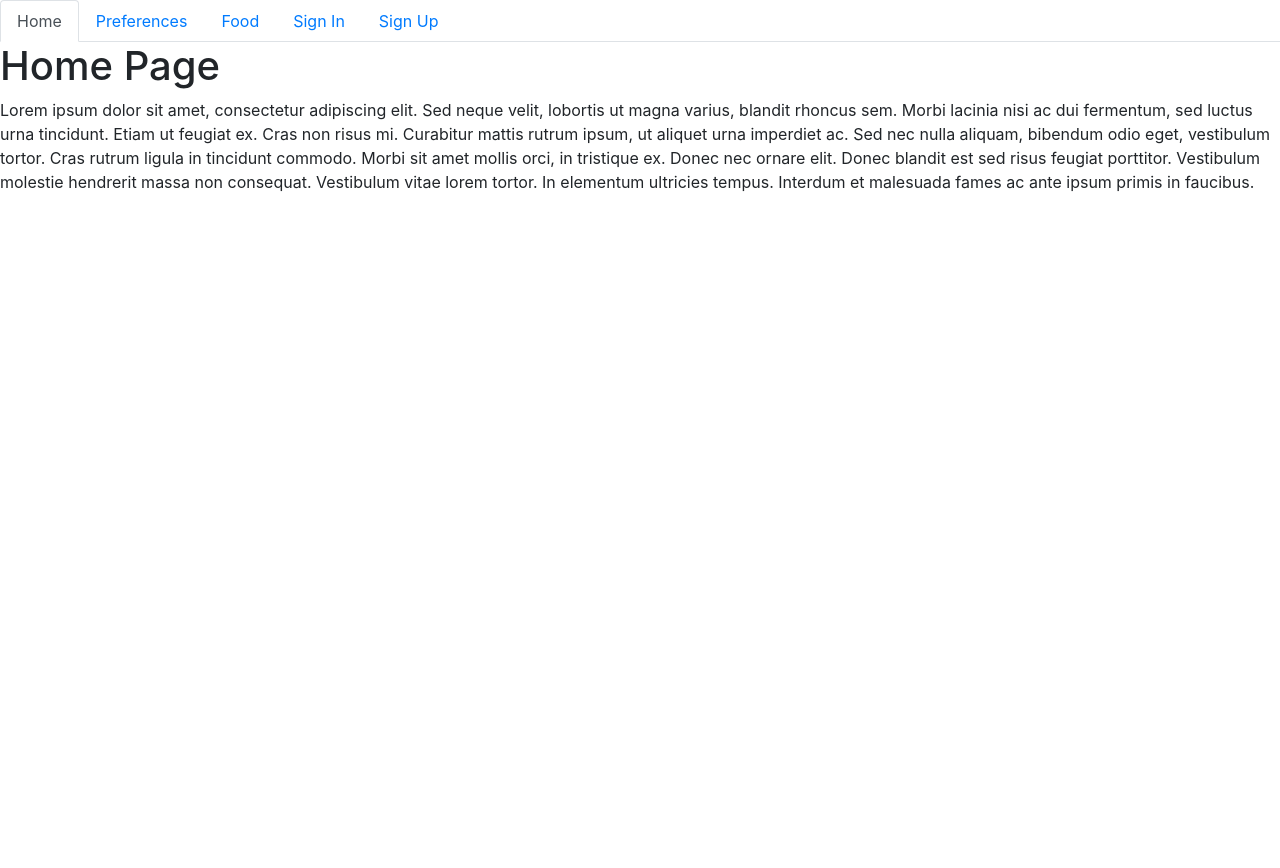
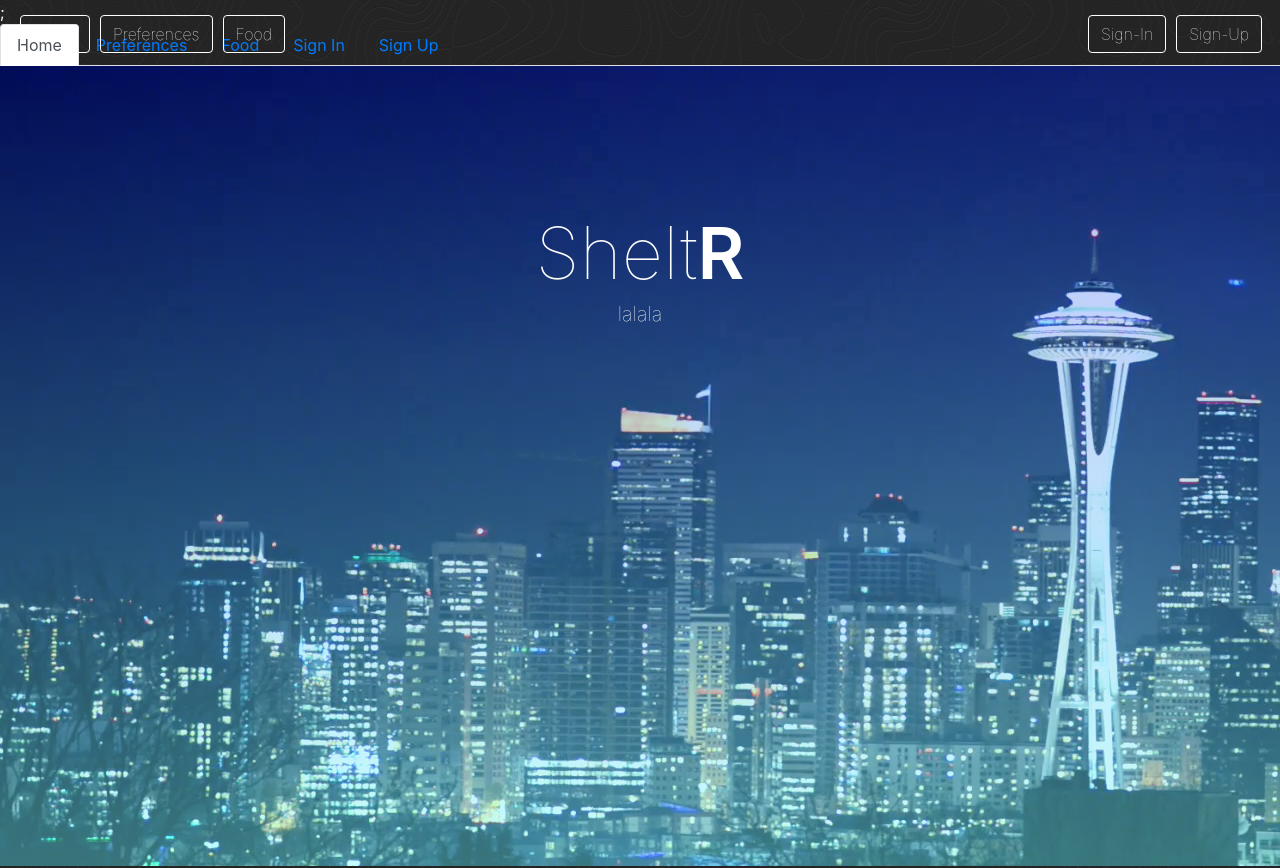
Before and after one commit to felix911104/project-3, a React (Create React App) app: page / in a window 1280 px wide. Shown: the top 868 px of the page. Before the commit the page ends 800 px from the top, so only its background shows below. Built offline with nearby package versions, Linux system fonts and the light colour scheme.

Commit message:
update day1-frontend

```diff
--- a/public/index.html
+++ b/public/index.html
@@ -6,7 +6,7 @@
     <meta name="viewport" content="width=device-width, initial-scale=1" />
     <meta name="theme-color" content="#000000" />
     <link rel="stylesheet" href="https://stackpath.bootstrapcdn.com/bootstrap/4.3.1/css/bootstrap.min.css" integrity="sha384-ggOyR0iXCbMQv3Xipma34MD+dH/1fQ784/j6cY/iJTQUOhcWr7x9JvoRxT2MZw1T" crossorigin="anonymous">
-
+    <link rel="stylesheet" href="./style.css">;
     <!--
       manifest.json provides metadata used when your web app is installed on a
       user's mobile device or desktop. See https://developers.google.com/web/fundamentals/web-app-manifest/
--- /dev/null
+++ b/public/style.css
@@ -0,0 +1,4 @@
+body {
+    background-image: url("./img/bg.png");
+    color: white;
+}
--- a/src/App.js
+++ b/src/App.js
@@ -6,6 +6,7 @@ import Preferences from "./components/pages/Preferences/index";
 import Food from "./components/pages/Food/index";
 import SignIn from "./components/pages/SignIn/index";
 import SignUp from "./components/pages/SignUp/index";
+// import "../src/components/pages/style.css"
 
 function App() {
   return (
--- /dev/null
+++ b/src/components/Jumbotron/index.js
@@ -0,0 +1,43 @@
+import React from "react";
+import "./style.css"
+
+function Jumbotron() {
+    return (
+        <div>
+            <div id="cover">
+                <div className="jumbotron jumbotron-fluid">
+                    <div className="btn-group rightHeader">
+                        <a href="/signin"><button className="btn btn-outline-primary">Sign-In</button></a>
+                        <a href="/signup"><button className="btn btn-outline-primary">Sign-Up</button></a>
+                    </div>
+                    <div className="btn-group leftHeader">
+                        <a href="/"><button className="btn btn-outline-primary">Home</button></a>
+                        <a href="/preferences"><button className="btn btn-outline-primary">Preferences</button></a>
+                        <a href="/food"><button className="btn btn-outline-primary">Food</button></a>
+                    </div>
+                    <div className="container">
+                        <h1 className="title display-3 text-center" style= {{fontWeight:100}} >Shelt<strong style={{fontWeight:600}}>R</strong></h1>
+                        <p className="lead string-1 text-center">lalala</p>
+
+                    </div>
+                </div>
+            </div>
+
+            <div className="content">
+                <h1>welcome.</h1>
+                <p>Lorem ipsum dolor sit amet, donec at ut ut blandit, odio massa morbi vel cillum urna, nam ullamcorper diam, dolor vivamus. Sed cursus viverra, fames neque nisl suscipit, et dictum pellentesque, mauris a volutpat rhoncus in id. Pede velit sit quis sed, dui elit, diam faucibus eros. Suspendisse donec et in, feugiat a eget dolor mi, placerat et leo feugiat, elit amet et vestibulum nullam molestie porta. Pede ipsum dignissim magna, eget fringilla lorem, vel vitae donec ornare, scelerisque rutrum quis vehicula turpis. Ac lacus pellentesque sit, quis interdum erat neque, aliquet saepe penatibus nulla at elit, rhoncus eget facilisis tortor vehicula ut. Orci senectus curabitur nunc, ac neque non parturient in diam. Dui imperdiet fusce duis malesuada maecenas.
+        </p><p>
+                    Montes in aliquam sapien donec, velit massa feugiat ac sed. Lorem viverra justo, risus luctus potenti, et vel vel mi sit nulla ultricies. Non ligula vitae mauris felis, accumsan molestie facilisi ipsum natoque, justo pretium curabitur nunc curabitur libero sit, lectus dolor turpis eget. Dapibus malesuada arcu odio quis ipsum in, et sit in eleifend dis.
+        </p><p>
+                    Dolor facilisis. Parturient luctus in vehicula felis at, fermentum gravida ornare ante, lorem volutpat nec sed vitae tortor, placerat sit congue faucibus tincidunt, pellentesque nunc sed cras eros eget. Odio placerat nulla viverra fames molestie, et pede nam hac parturient nascetur risus, sociis felis lacinia et accumsan donec habitant. Vestibulum enim, ac leo urna lacinia ut nibh. Senectus sit, nulla fermentum imperdiet lacus nulla tincidunt non, elementum in, et eget ut at vivamus, quisque adipiscing sed iaculis nunc fusce pretium. Per lectus libero neque nunc porta, odio nibh ligula leo vulputate a aliquam, libero nulla pellentesque vitae tempor, mollis molestie felis diam congue. Nisl vestibulum ridiculus fusce eget non. At integer rhoncus aliquam autem, in nam est eget, sed luctus, luctus luctus dolor potenti, aliquet sit aliquet condimentum eget tincidunt pellentesque. Parturient turpis, enim dictumst semper in vitae. Magna sapien eu nunc, penatibus id eros lectus.
+        </p><p>
+                    Quis ac mauris, pellentesque hendrerit amet fusce viverra luctus massa, sem elementum at eros lorem eu, at sapien elementum, nec velit sociis fames vitae nam. Ac viverra justo vestibulum sollicitudin sed lacus. Donec do volutpat rhoncus leo id et. Mi aptent ut duis sit nulla morbi, quisque et leo, mollitia convallis in ut nam dui, in iaculis metus amet nisl, nec orci faucibus mauris. Sodales eu mollit orci justo metus, adipiscing amet vestibulum luctus, et a lectus, sed integer. Vivamus nihil felis cursus. Ac aliquam nibh diam condimentum, ac eros vitae parturient neque accumsan purus, orci auctor tellus, nunc ullamcorper tellus vivamus hymenaeos amet. Sem sagittis ipsum phasellus amet eros, lectus dapibus, dolor officiis metus non molestie, sed dui quis gravida etiam wisi tincidunt, lobortis est volutpat ut rhoncus donec quisque. Sit pulvinar, ut viverra at, erat wisi semper consectetuer sollicitudin vulputate. Ante massa quam odio wisi, justo vitae pellentesque erat natoque eget. Tortor mattis arcu, sem libero nec sociis blandit. Donec neque sollicitudin, auctor sed nunc, rhoncus nascetur habitant, amet praesent id.
+        </p><p>
+                    Nulla malesuada suspendisse elementum, scelerisque massa consectetuer, sed fringilla, nec wisi orci morbi lacus. Luctus a senectus id ac purus tristique, dolor felis, libero phasellus posuere integer vestibulum vestibulum. Labore arcu quis taciti, nunc interdum, eget elit leo mattis provident sed sed, imperdiet risus fames, accumsan velit ullamcorper vel iaculis. Faucibus quae odio justo risus eu nonummy, purus nisl sed tellus turpis torquent adipiscing, a massa ultrices praesent. Praesent cras auctor velit lacus scelerisque volutpat, fermentum et scelerisque blandit sint lorem donec, quis donec lectus proin cras sollicitudin semper, mattis penatibus dictum. Fusce tellus, lobortis neque amet posuere, ac vestibulum sed auctor urna massa. Ut ut wisi, in wisi ligula in pretium felis.</p>
+            </div>
+        </div>
+    );
+}
+
+
+export default Jumbotron;
--- /dev/null
+++ b/src/components/Jumbotron/style.css
@@ -0,0 +1,72 @@
+/* JUMBOTRON STYLE HERE */
+.jumbotron{
+    background:
+  linear-gradient(
+    rgba(0, 0, 250, 0.25),
+    rgba(125, 250, 250, 0.45)
+  ),
+  url(../Jumbotron/seattle.png);
+  background-repeat: no-repeat;
+  background-attachment: fixed;
+  color:white !important;
+  height:100vh;
+  }
+
+  /* BUTTON STYLE HERE */
+  .btn{
+      margin-right:10px;
+  }
+  .btn-outline-primary{
+    border-color: white;
+    color:white;
+    background-color:transparent;
+    margin-top:30px;
+    font-weight:100;
+  }
+  .btn-outline-primary:hover{
+    border-color: transparent;
+    color:black;
+    background-color:white;
+  }
+  .btn-outline-primary:active{
+    border-color: transparent;
+    color:black;
+    background-color:white;
+    padding:9px 20px 9px 20px;
+  }
+
+  /* BUTTON HEADER RIGHT */
+  .rightHeader{
+    position: absolute;
+    top: -15px;
+    right: 8px;
+  }
+  /* BUTTON HEADER LEFT */
+  .leftHeader{
+    position: absolute;
+    top: -15px;
+    left: 20px;
+  }
+
+  .title{
+    margin-top:10vh;
+  }
+  .text_margin{
+      width:70vw;
+      margin: 0 auto;
+  }
+  .string-1{
+    padding-top:30px;
+    width:600px;
+    margin:0 auto;
+    font-weight:100;
+    margin-top:-35px;
+  }
+
+
+  .content{
+    margin:10%;
+  }
+  br{
+    margin:20px;
+  }
--- a/src/components/pages/Home/index.js
+++ b/src/components/pages/Home/index.js
@@ -1,19 +1,10 @@
 import React from "react";
+import Jumbotron from "../../Jumbotron";
 
 function Home() {
   return (
     <div>
-      <h1>Home Page</h1>
-      <p>
-        Lorem ipsum dolor sit amet, consectetur adipiscing elit. Sed neque velit, lobortis ut magna
-        varius, blandit rhoncus sem. Morbi lacinia nisi ac dui fermentum, sed luctus urna tincidunt.
-        Etiam ut feugiat ex. Cras non risus mi. Curabitur mattis rutrum ipsum, ut aliquet urna
-        imperdiet ac. Sed nec nulla aliquam, bibendum odio eget, vestibulum tortor. Cras rutrum
-        ligula in tincidunt commodo. Morbi sit amet mollis orci, in tristique ex. Donec nec ornare
-        elit. Donec blandit est sed risus feugiat porttitor. Vestibulum molestie hendrerit massa non
-        consequat. Vestibulum vitae lorem tortor. In elementum ultricies tempus. Interdum et
-        malesuada fames ac ante ipsum primis in faucibus.
-      </p>
+      <Jumbotron/>
     </div>
   );
 }
--- a/src/components/pages/style.css
+++ b/src/components/pages/style.css
@@ -0,0 +1,3 @@
+.body {
+    background-image: url("../pages/Home/bg.png")
+}
```
Also changed, not shown: public/img/bg.png (added), src/components/Jumbotron/seattle.png (added).
